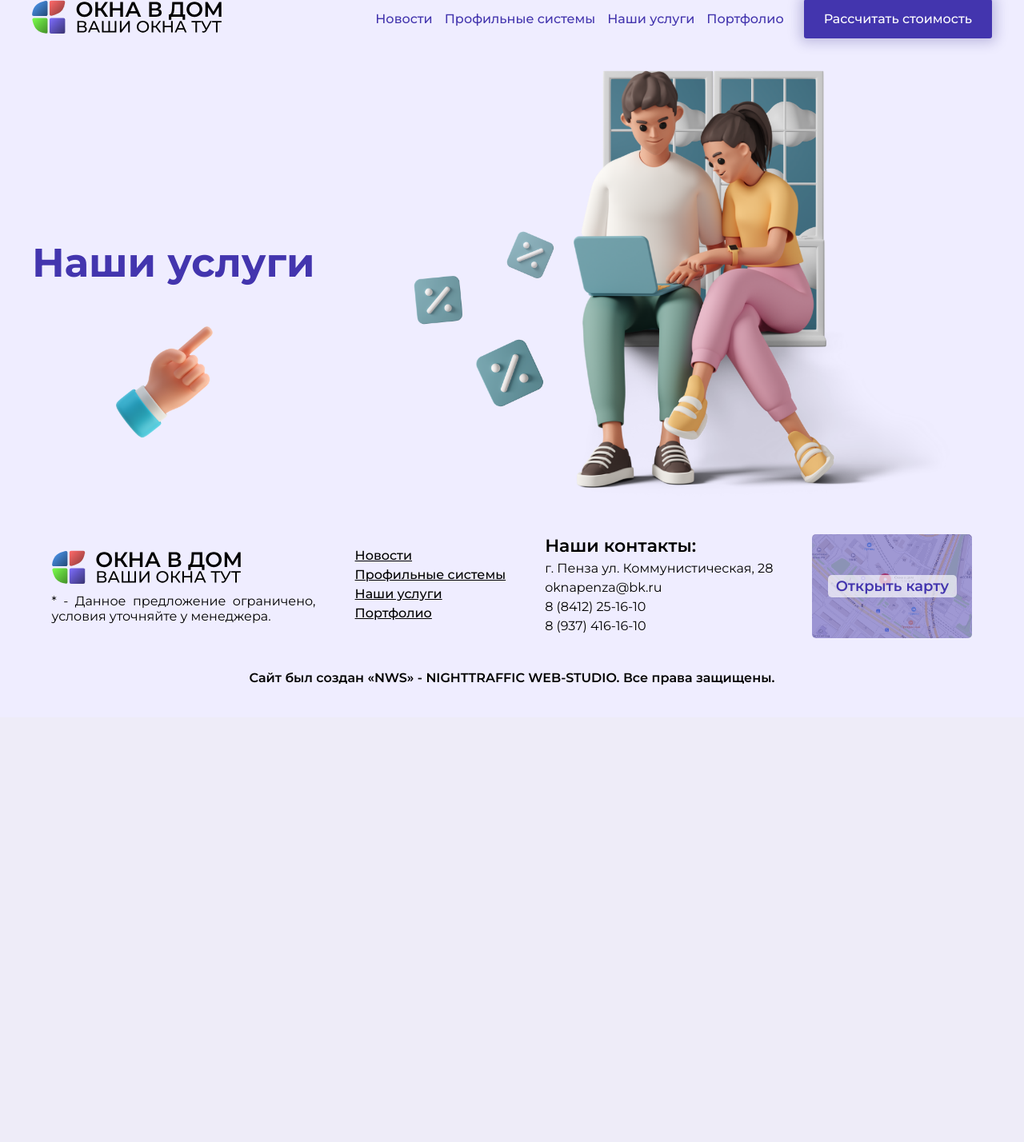
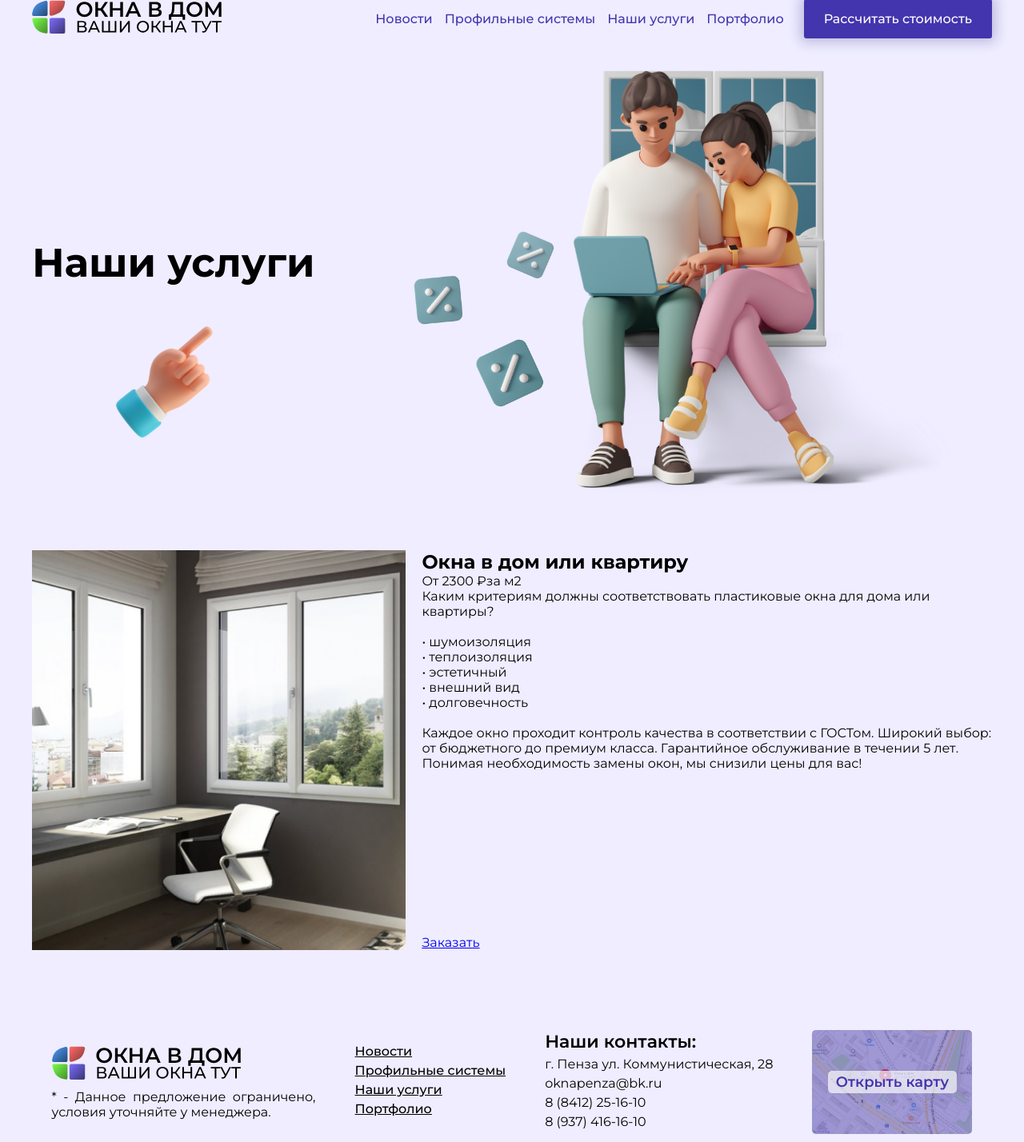
Before and after one commit to N-REY25/okna-v-dom_website, a PHP site: page /services in a window 1280 px wide. Shown: the part 60-1488 px from the top of the page at 80% size. Before the commit the page ends 917 px from the top, so only its background shows below. Run offline with PHP 8.4, Linux system fonts and the light colour scheme; data that the repository does not hold is empty.

Commit message:
Andrey Gerasimov

```diff
--- a/css/style.css
+++ b/css/style.css
@@ -170,10 +170,6 @@ header {
     font-size: 50px;
     margin-top: 20px;
     margin-bottom: 20px;
-}
-
-.w_h1_color {
-    color: #4335ae;
 }
 
 .w_a {
@@ -715,6 +711,42 @@ header {
     font-size: 15px;
 }
 
+/* -- Services page -- */
+.services_page_section {
+    display: flex;
+    justify-content: center;
+    margin-top: 60px;
+    margin-bottom: 60px;
+}
+
+.services_page {
+    display: flex;
+    flex-direction: column;
+}
+
+.serp_item {
+    display: flex;
+}
+
+.serpi_img {
+    width: 470px;
+    height: 500px;
+    object-fit: cover;
+    margin-right: 10px;
+}
+
+.serpi_info {
+    display: flex;
+    flex-direction: column;
+    justify-content: space-between;
+    margin-left: 10px;
+}
+
+.serpi_text {
+    display: flex;
+    flex-direction: column;
+}
+
 /* -- Footer -- */
 footer {
     display: flex;
--- a/services/index.php
+++ b/services/index.php
@@ -14,17 +14,27 @@
         <section class="welcome_section">
             <div class="wrapper">
                 <div class="welcome">
-                    <h1 class="w_h1 w_h1_color">Наши услуги</h1>
+                    <h1 class="w_h1">Наши услуги</h1>
                     <img class="w_img" src="img/welcome_2.png" alt="welcome_2">
                 </div>
             </div>
         </section>
 
-        <!-- Services -->
+        <!-- Services page -->
         <section class="services_page_section">
             <div class="wrapper">
                 <div class="services_page">
-
+                    <div class="serp_item">
+                        <img class="serpi_img" src="/img/services/img_1.png">
+                        <div class="serpi_info">
+                            <div class="serpi_text">
+                                <h2>Окна в дом или квартиру</h2>
+                                <p>От 2300 ₽за м2</p>
+                                <p>Каким критериям должны соответствовать пластиковые окна для дома или квартиры?<br><br>• шумоизоляция<br>• теплоизоляция<br>• эстетичный<br>• внешний вид<br>• долговечность<br><br>Каждое окно проходит контроль качества в соответствии с ГОСТом. Широкий выбор: от бюджетного до премиум класса. Гарантийное обслуживание в течении 5 лет.<br>Понимая необходимость замены окон, мы снизили цены для вас!</p>
+                            </div>
+                            <a class="serpi_a" href="#">Заказать</a>
+                        </div>
+                    </div>
                 </div>
             </div>
         </section>
```
Also changed, not shown: img/services/img_1.png (added), img/services/img_2.png (added), img/services/img_3.png (added), img/services/img_4.png (added), img/services/img_5.png (added), img/services/img_7.png (added), img/services/img_8.png (added), img/services/img_9.png (added).
